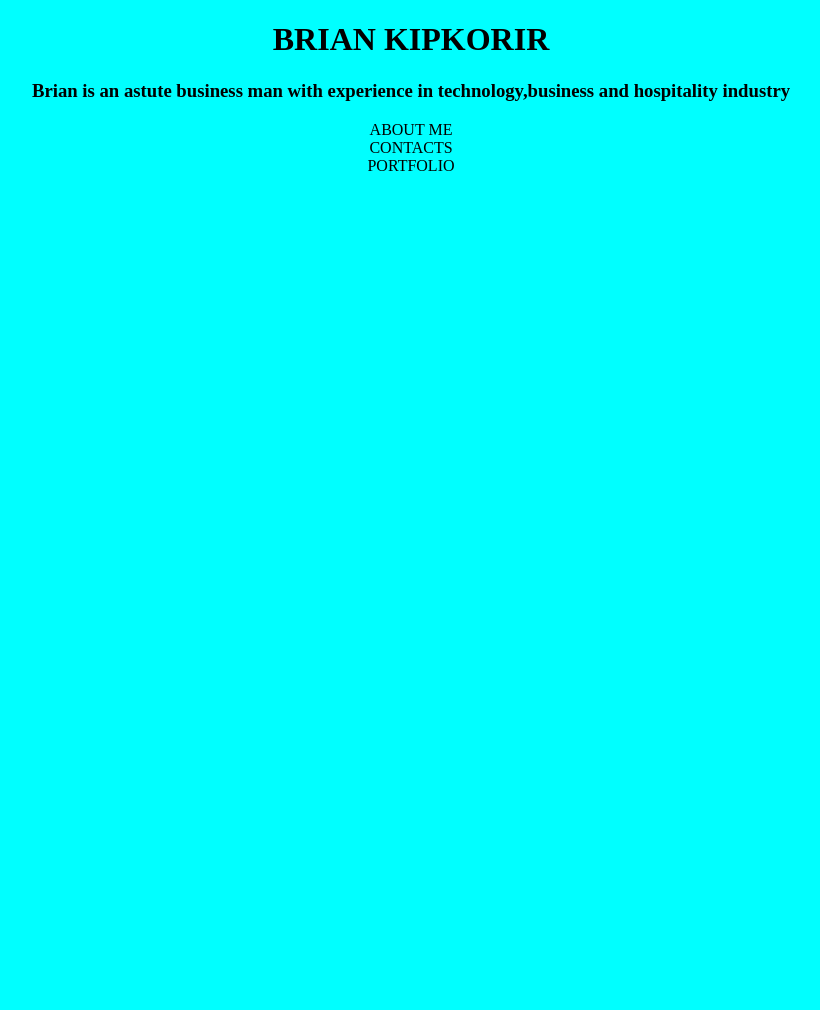
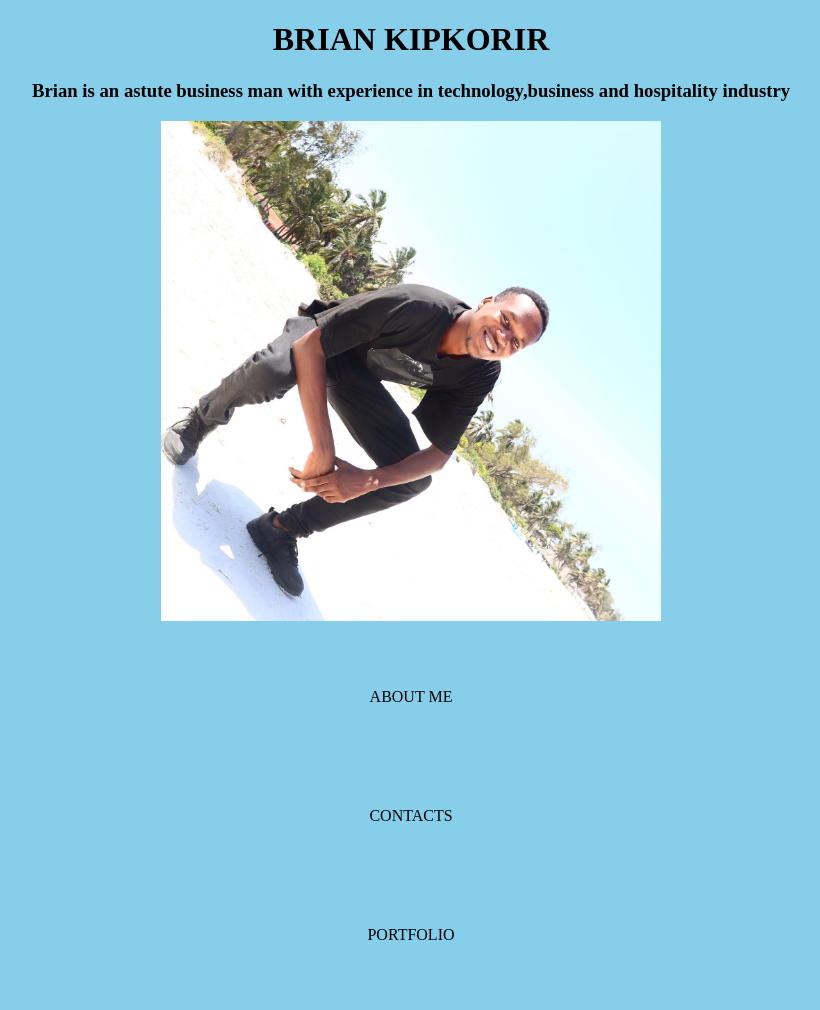
Before and after one commit to MildredKoskei/Brian-Portfolio, a plain HTML site: page index.html in a window 1280 px wide. Shown: the whole page, without its empty margins (229-1049 px from the left). Before the commit the page ends 800 px from the top, so only its background shows below. Drawn offline with Linux system fonts and the light colour scheme.

Commit message:
an image of brian

```diff
--- a/index.html
+++ b/index.html
@@ -11,6 +11,7 @@
 <body>
     <h1>BRIAN KIPKORIR</h1>
     <h3>Brian is an astute business man with experience in technology,business and hospitality industry</h3>
+    <img src = "Brian1.jpg" alt = "image of brian" width = "500" height = "500">
     <div class = "About">ABOUT ME</div>
     <div class = "contacts">CONTACTS</div>
     <div class = "portfolio">PORTFOLIO</div>
--- a/style.css
+++ b/style.css
@@ -1,4 +1,22 @@
 body{
-    background-color: aqua;
+    background-color: skyblue;
     text-align: center;
 }
+.contacts{
+
+    display:block;
+    padding-top: 3%;
+    padding-bottom: 3%;
+}
+.portfolio{
+
+    display:block;
+    padding-top: 5%;
+    padding-bottom: 5%;
+}
+.About{
+
+    display:block;
+    padding-top: 5%;
+    padding-bottom: 5%;
+}
```
Also changed, not shown: Brian1.jpg (added).
